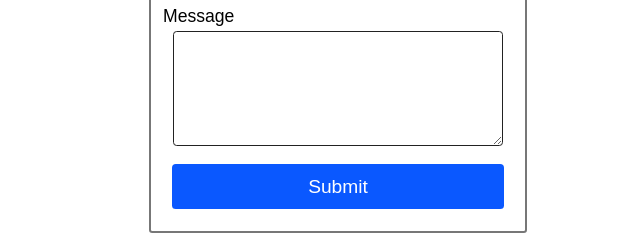
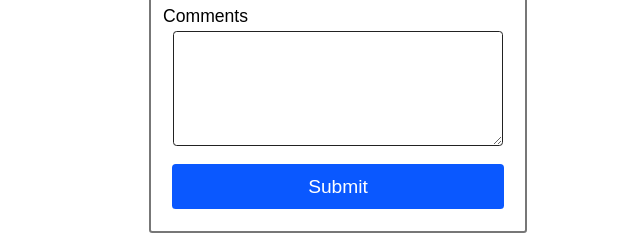
Before and after one commit to ElyCruzin/AccessibleForms, a plain HTML site: page index.html in a window 1280 px wide. Shown: the part 1051-1286 px from the top of the page, 302-942 px from the left. Drawn offline with Linux system fonts and the light colour scheme.

Commit message:
Update index.html

```diff
--- a/index.html
+++ b/index.html
@@ -96,8 +96,8 @@
 					<option value="Wisconsin">Wisconsin</option>
 					<option value="Wyoming">Wyoming</option>
 				</select>
-				<label for="message">Message</label>
-				<textarea id="message" name="message"></textarea>
+				<label for="comments">Comments</label>
+				<textarea id="comments" name="comments"></textarea>
 				<input type="submit" id="submit" value="Submit">
 			</form>
 		</article>
```
